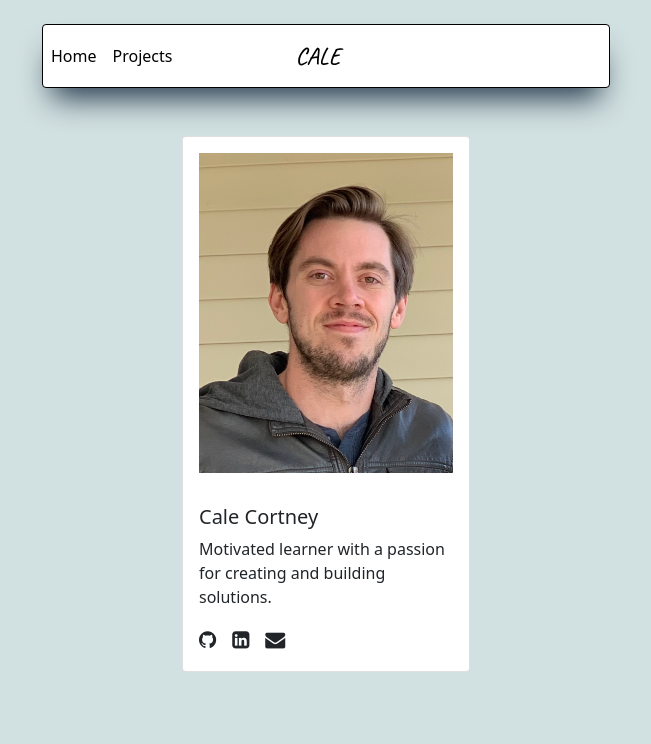
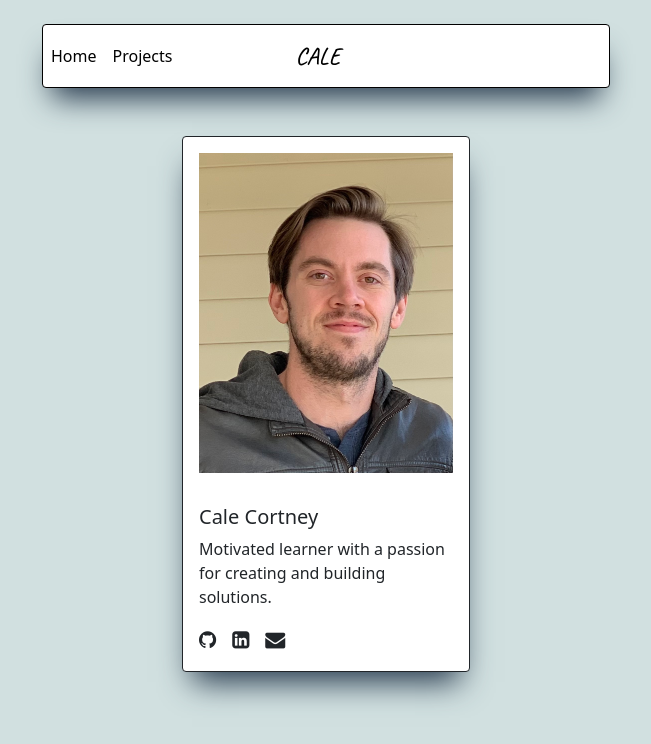
Before and after one commit to calejc/resume, an Angular app: page / in a window 1280 px wide. Shown: the top 744 px of the page, without its empty margins (314-965 px from the left). Built offline with nearby package versions, Linux system fonts and the light colour scheme.

Commit message:
Added shadow to cards to match navbar. Border added to home card

```diff
--- a/src/app/components/home/home.component.html
+++ b/src/app/components/home/home.component.html
@@ -1,4 +1,4 @@
-<div class="card mx-auto mt-5" style="width: 18rem;">
+<div class="card mx-auto mt-5 border-dark" style="width: 18rem;">
     <img class="card-img-top p-3 rounded" src="../../../assets/imgs/headshot.jpg" alt="Cale Cortney headshot">
     <div class="card-body">
         <h5 class="card-title">Cale Cortney</h5>
--- a/src/styles.css
+++ b/src/styles.css
@@ -1,5 +1,9 @@
 html > *{
     background:rgb(209, 224, 224);
+}
+
+.card{
+    box-shadow: rgb(38, 57, 77) 0px 20px 30px -10px;
 }
 
 @media only screen and (max-width:991px){
```
